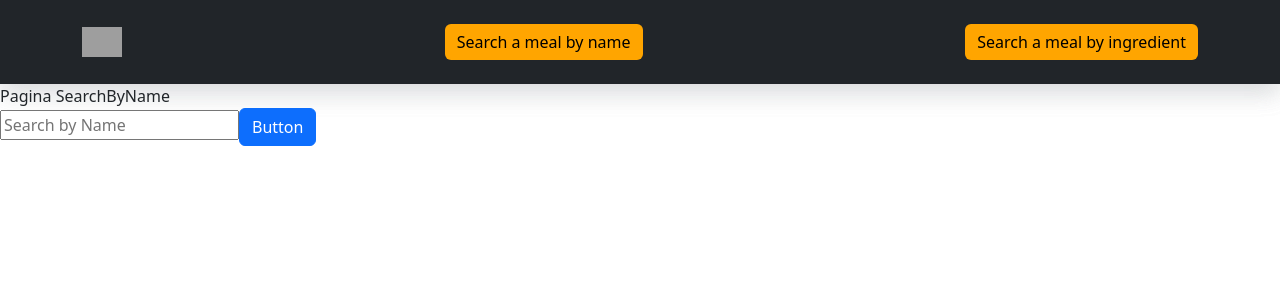
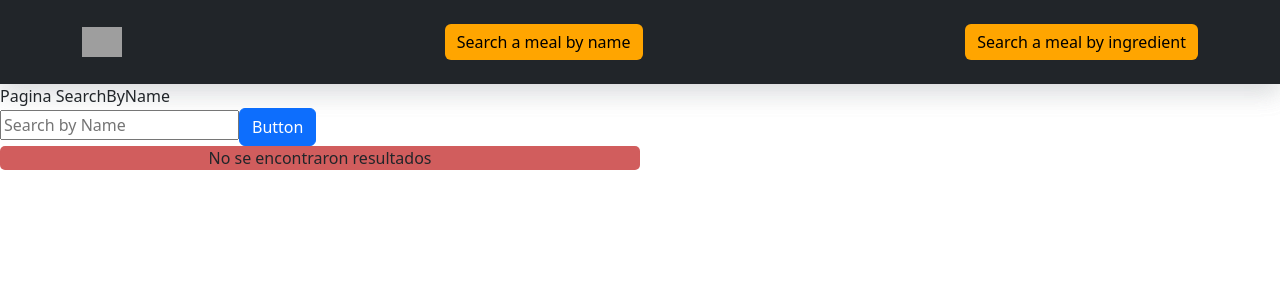
Before and after one commit to Atablo/TheMealDB-React, a React (Create React App) app: page /searchByName in a window 1280 px wide. Shown: the top 300 px of the page. Built offline with nearby package versions, Linux system fonts and the light colour scheme; grey boxes are pictures that could not be loaded.

Commit message:
Implemented Message on search

```diff
--- a/src/App.jsx
+++ b/src/App.jsx
@@ -7,7 +7,7 @@ import TacoDetails from './Componentes/TacoDetails';
 import Header from './Components/Header/Header';
 import SearchByIngredient from './Componentes/SearchByIngredient';
 import Meal from './Components/Meal/Meal';
-import SearchByName from './Componentes/SearchByName';
+import SearchByName from './Components/SearchByName/SearchByName';
 
 function App() {
   return (
--- a/src/Componentes/SearchByName.jsx
+++ b/src/Components/SearchByName/SearchByName.jsx
@@ -1,18 +1,29 @@
 import React, { useState } from 'react';
-import { getMealsByName } from '../services/searchByName';
-import MealList from '../Components/MealList/MealList';
+import { getMealsByName } from '../../services/searchByName';
+import MealList from '../MealList/MealList';
+import SearchResultsInfo from '../SearchResultsInfo/SearchResultsInfo';
 
 export default function SearchByName() {
   const [formField, setFormField] = useState();
   const [listaResultante, setListaResultante] = useState([]);
+  const [resultsCount, setResultsCount] = useState(0);
+
+  const countResults = (results) => {
+    if (results) { setResultsCount(results.length); } else { setResultsCount(0); }
+  };
+
   const formFieldHandler = (event) => {
     setFormField(event.target.value);
   };
   const searchMealsByName = () => {
     getMealsByName(formField).then(
-      (json) => setListaResultante(json.meals),
+      (json) => {
+        setListaResultante(json.meals);
+        countResults(json.meals);
+      },
     );
   };
+
   return (
     <>
       <div>Pagina SearchByName</div>
@@ -31,7 +42,14 @@ export default function SearchByName() {
         Button
       </button>
       {/* Esto es para que si existe algo más en la lista lo pinte */}
-      {listaResultante && <MealList mealsToPrint={listaResultante} />}
+      {resultsCount
+        ? (
+          <>
+            <SearchResultsInfo numResultados={resultsCount} />
+            <MealList mealsToPrint={listaResultante} />
+          </>
+        )
+        : <SearchResultsInfo numResultados={resultsCount} />}
     </>
   );
 }
--- /dev/null
+++ b/src/Components/SearchResultsInfo/SearchResultsInfo.css
@@ -0,0 +1,12 @@
+.infoPanel{
+    width: 50%;
+    border-radius: 5px;
+    text-align: center;
+}
+
+.error{
+    background-color: rgb(209, 93, 93);
+}
+.success{
+    background-color: rgb(0, 219, 18);
+}
--- /dev/null
+++ b/src/Components/SearchResultsInfo/SearchResultsInfo.jsx
@@ -0,0 +1,21 @@
+import PropTypes from 'prop-types';
+import React from 'react';
+import './SearchResultsInfo.css';
+
+export default function SearchResultsInfo({ numResultados }) {
+  return (
+
+    numResultados === 0 ? (
+      <div className="infoPanel error">
+        <p>No se encontraron resultados</p>
+      </div>
+    ) : (
+      <div className="infoPanel success">
+        <p>Número de resultados: {numResultados}</p>
+      </div>
+    )
+  );
+}
+SearchResultsInfo.propTypes = {
+  numResultados: PropTypes.number.isRequired,
+};
```
